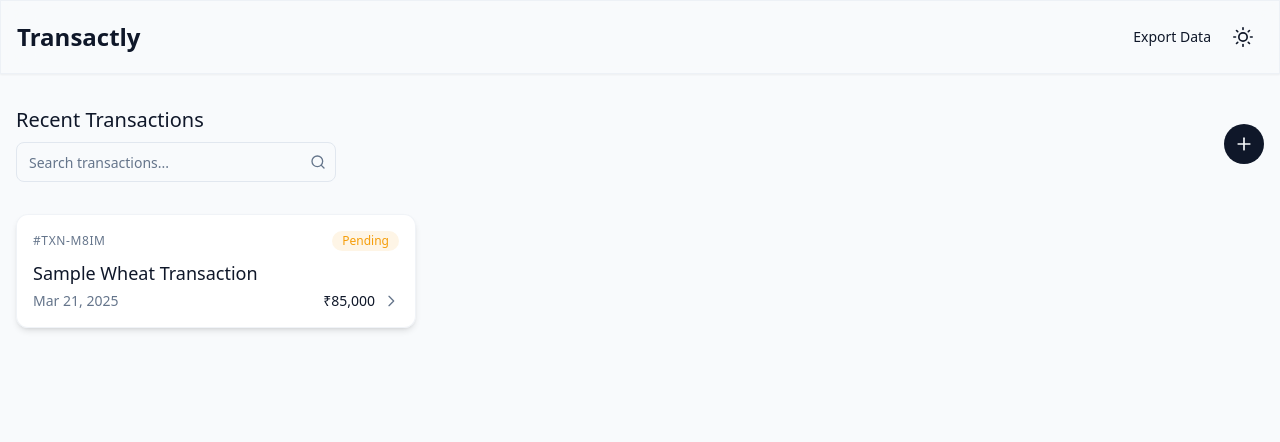
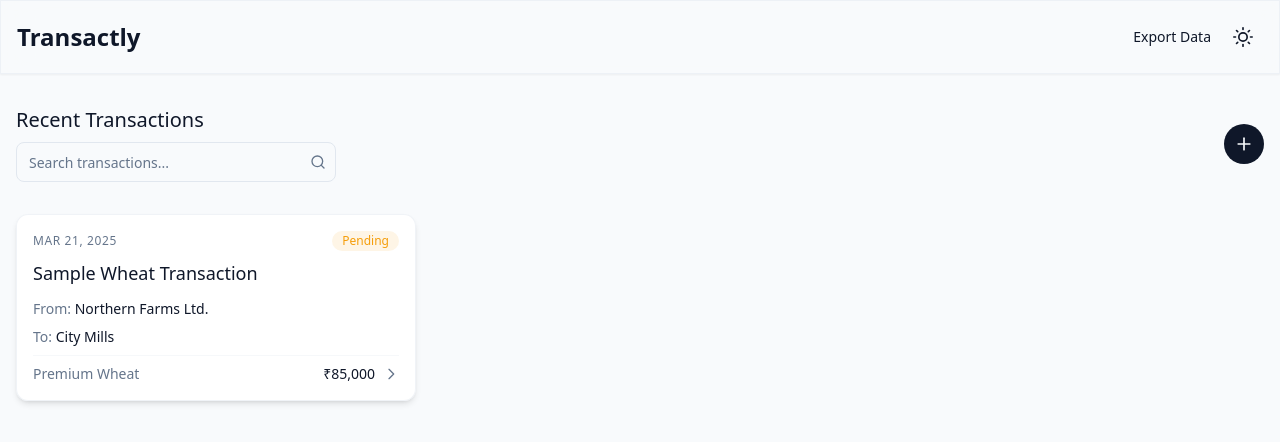
Before and after one commit to nrenx/transactly-smooth, a React (Vite) app: page / in a window 1280 px wide. Shown: the top 442 px of the page. Built offline with nearby package versions, Linux system fonts and the light colour scheme.

Commit message:
Enhance transaction card display
- Display supplier/buyer names on transaction cards.
- Enable searching by supplier/buyer names.
- Add edit option to load buy section.

```diff
--- a/src/components/TransactionCard.tsx
+++ b/src/components/TransactionCard.tsx
@@ -1,4 +1,3 @@
-
 import { useNavigate } from 'react-router-dom';
 import { formatCurrency } from '@/lib/utils';
 import { Transaction } from '@/lib/types';
@@ -60,7 +59,7 @@ const TransactionCard = ({ transaction, index }: TransactionCardProps) => {
     >
       <div className="flex items-center justify-between mb-2">
         <span className="text-xs uppercase tracking-wider text-muted-foreground font-medium">
-          #{transaction.id.slice(0, 8)}
+          {formattedDate}
         </span>
         <StatusBadge status={transaction.status} />
       </div>
@@ -69,9 +68,25 @@ const TransactionCard = ({ transaction, index }: TransactionCardProps) => {
         {transaction.name || `Transaction ${transaction.id.slice(0, 5)}`}
       </h3>
 
-      <div className="flex justify-between items-center">
+      <div className="grid grid-cols-1 gap-2 mt-3 mb-2">
+        {transaction.loadBuy && (
+          <div className="text-sm">
+            <span className="text-muted-foreground">From: </span>
+            <span className="font-medium">{transaction.loadBuy.supplierName || "N/A"}</span>
+          </div>
+        )}
+
+        {transaction.loadSold && (
+          <div className="text-sm">
+            <span className="text-muted-foreground">To: </span>
+            <span className="font-medium">{transaction.loadSold.buyerName || "N/A"}</span>
+          </div>
+        )}
+      </div>
+
+      <div className="flex justify-between items-center mt-2 pt-2 border-t border-border/30">
         <div className="text-sm text-muted-foreground">
-          {formattedDate}
+          {transaction.loadBuy?.goodsName || ""}
         </div>
 
         <div className="flex items-center">
--- a/src/pages/Index.tsx
+++ b/src/pages/Index.tsx
@@ -145,8 +145,9 @@ const Index = () => {
       const filtered = transactions.filter(transaction =>
         transaction.name?.toLowerCase().includes(query) ||
         transaction.id.toLowerCase().includes(query) ||
-        (transaction.loadBuy?.supplierName.toLowerCase().includes(query)) ||
-        (transaction.loadSold?.buyerName.toLowerCase().includes(query))
+        (transaction.loadBuy?.supplierName?.toLowerCase().includes(query)) ||
+        (transaction.loadSold?.buyerName?.toLowerCase().includes(query)) ||
+        (transaction.loadBuy?.goodsName?.toLowerCase().includes(query))
       );
       setFilteredTransactions(filtered);
     }
--- a/src/pages/NewTransaction.tsx
+++ b/src/pages/NewTransaction.tsx
@@ -37,7 +37,7 @@ const NewTransaction = () => {
 
       const newTransaction: Transaction = {
         id: generateId('txn'),
-        name: data.name || `Transaction ${generateId('').slice(0, 5)}`, // Adding name field here
+        name: data.name || `Transaction ${generateId('').slice(0, 5)}`,
         date: new Date().toISOString(),
         totalAmount: totalCost,
         status: data.status as 'completed' | 'pending' | 'cancelled',
@@ -63,7 +63,7 @@ const NewTransaction = () => {
         description: "Transaction created successfully.",
       });
 
-      navigate('/');
+      navigate(`/transaction/${newTransaction.id}`);
     } catch (error) {
       console.error('Error creating transaction:', error);
       toast({
```
